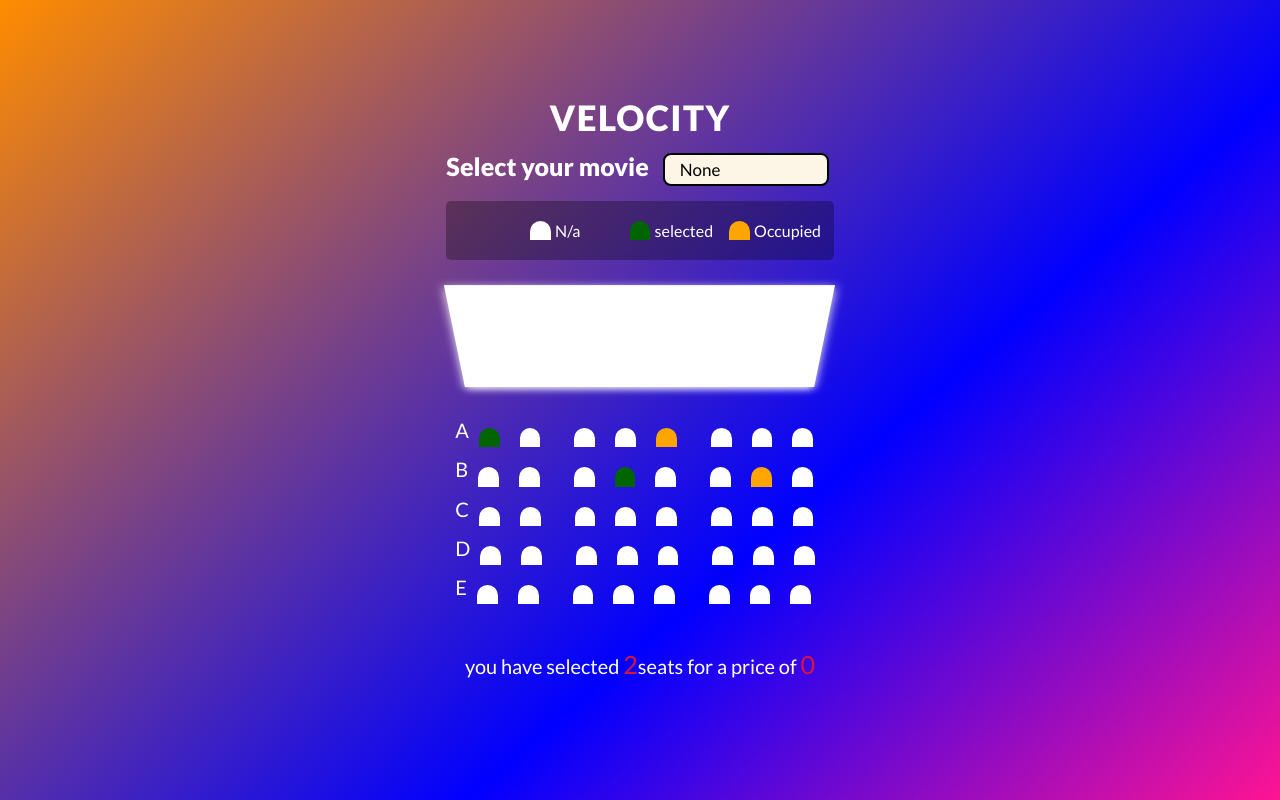
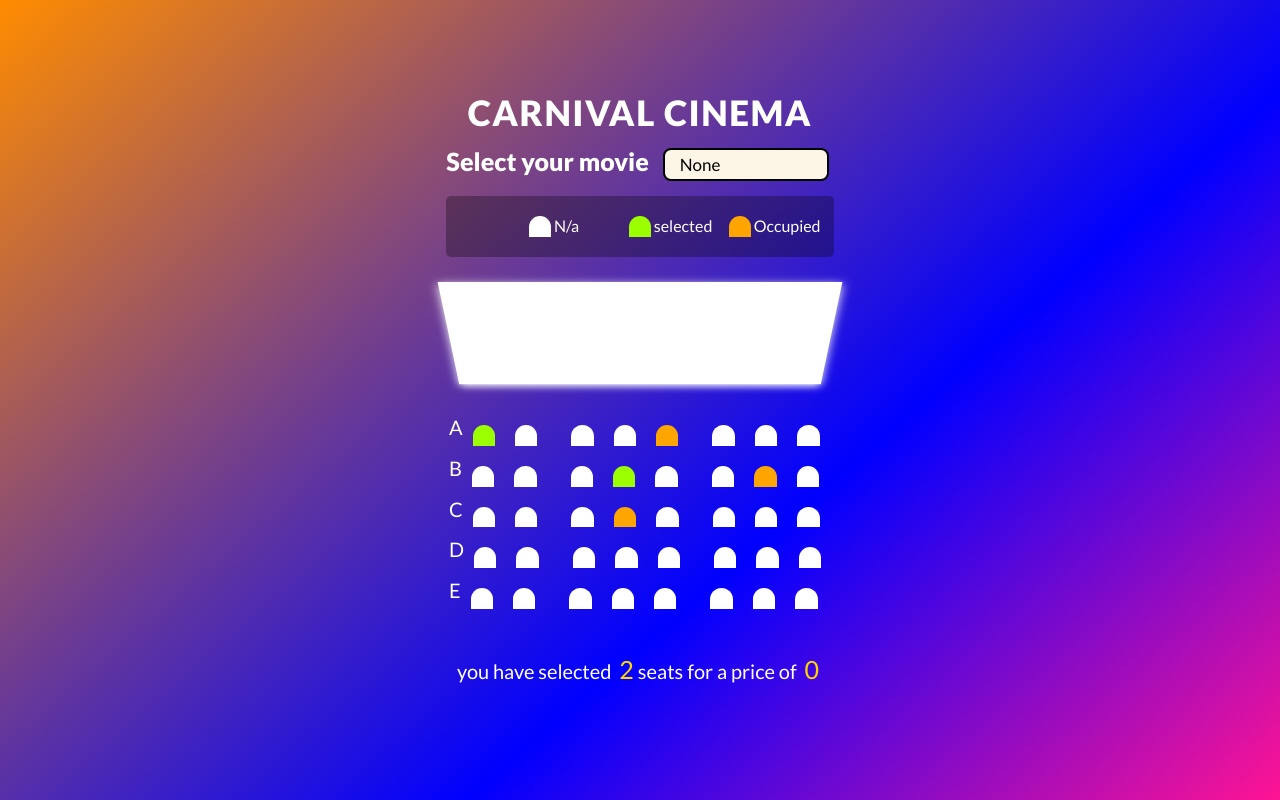
Before and after one commit to Rajnandanibais/seatbookingapp, a plain HTML site: page index.html in a window 1280 px wide. Drawn offline with Linux system fonts and the light colour scheme.

Commit message:
new feat is added

```diff
--- a/index.html
+++ b/index.html
@@ -9,7 +9,7 @@
     <link rel="stylesheet" href="style.css">
 </head>
 <body>
-    <h2>VELOCITY</h2>
+    <h2>CARNIVAL CINEMA</h2>
     <div class="movie-container">
  <lable for=movie>Select your movie</lable>
  <select name='movie' id='movie'>
@@ -69,7 +69,7 @@
         <div class="seat"></div>
         <div class="seat"></div>
         <div class="seat"></div>
-        <div class="seat"></div>
+        <div class="seat occupied"></div>
         <div class="seat"></div>
         <div class="seat"></div>
         <div class="seat"></div>
--- a/style.css
+++ b/style.css
@@ -77,21 +77,23 @@ border:2.5px solid black;
 }
 
 .seat{
-    height: 1.2rem;
-    width: 1.3rem;
+    height: 1.3rem;
+    width: 1.4rem;
     margin:10px;
 background-color:white;
 border-top-left-radius: 12px;
 border-top-right-radius: 12px;
 display: flex;
+
 }
 
 .seat.selected{
-    background-color:#006400;
+    background-color: #9CFF00;
+   /* background-color:#006400; */
 }
 
 .seat.occupied{
-    background-color: orange;
+    background-color:orange;
 }
 
 .container{
@@ -112,6 +114,8 @@ display: flex;
 .row{
     display: flex;
 
+    font-size: 20px;
+    font-weight: 500;
 }
 .seat:nth-of-type(3) {
     margin-left: 1.5rem;
@@ -131,10 +135,12 @@ display: flex;
     transform: scale(1);
   }
   p.text {
+      font-size: 20px;
     margin: 5px 0;
   }
 
   p.text span {
       font-size:25px;
-    color:crimson;
+    color:gold;
+    padding: 4px;
   }
```
